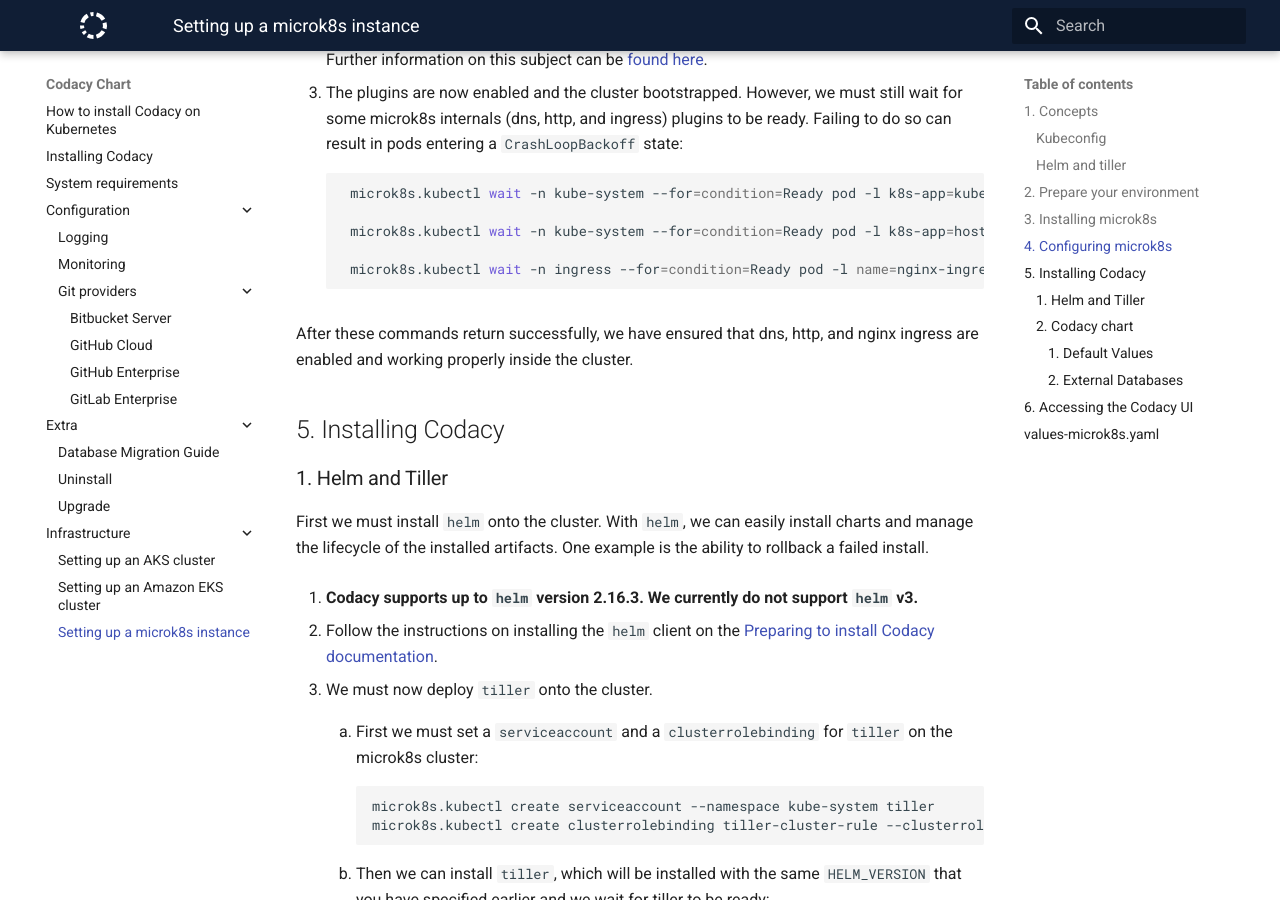
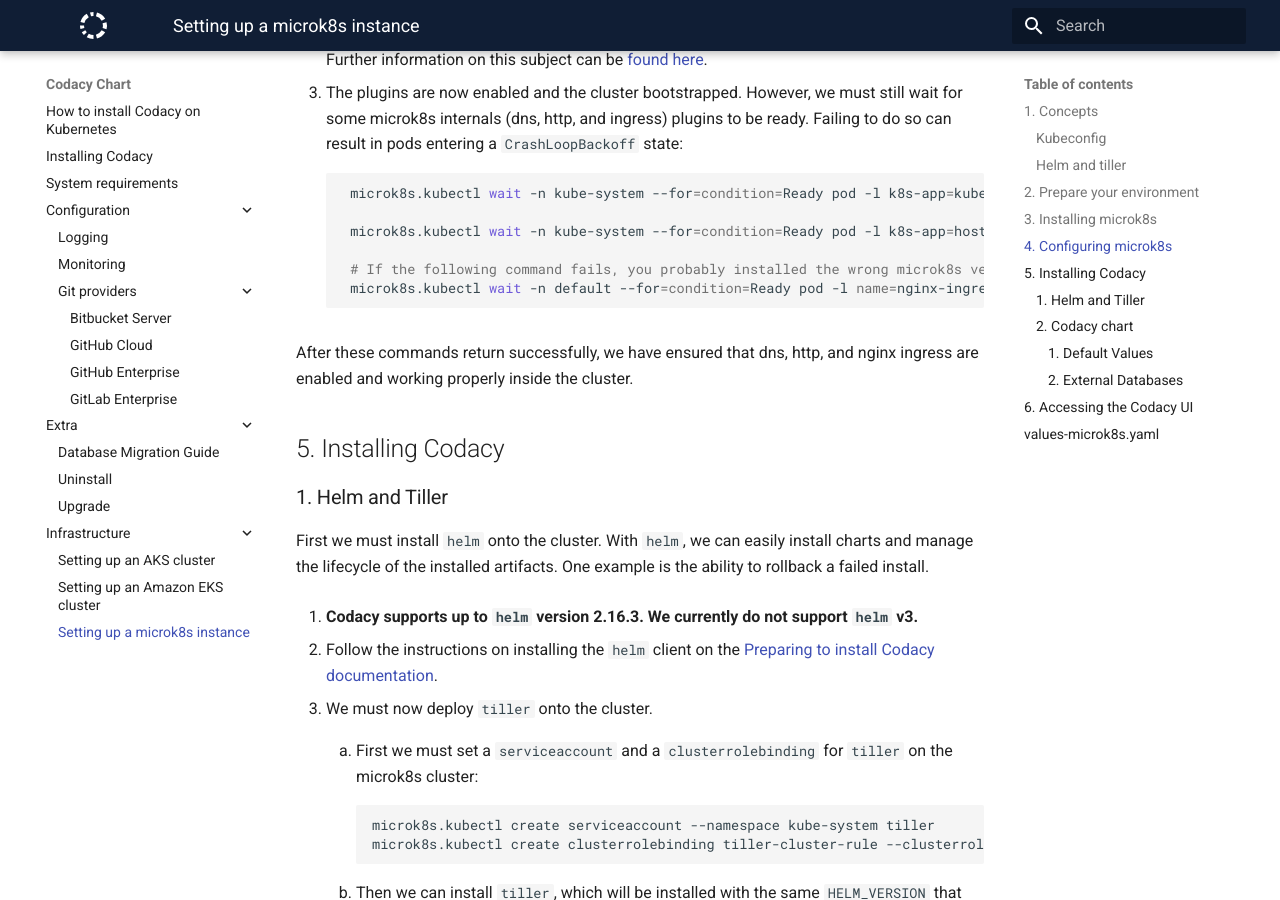
Before and after one commit to codacy/chart, an MkDocs documentation site: the page built from docs/infrastructure/microk8s-quickstart.md, in a window 1280 px wide and 900 px high, scrolled down 2151 px. Built offline with MkDocs 1.6.1 and Material for MkDocs 9.7.7, drawn with Linux system fonts in a browser that asks for light colours.

Commit message:
microk8s ingress wait on default

````diff
--- a/docs/infrastructure/microk8s-quickstart.md
+++ b/docs/infrastructure/microk8s-quickstart.md
@@ -43,7 +43,6 @@
 
     ```bash
     sudo apt update && sudo apt install nfs-common -y
-
     ```
 
 2.  Install microk8s. Codacy is supported up to kubernetes 1.15. Therefore we recommend following the [official documentation on how to install microk8s](https://microk8s.io/docs/) with the `1.15/stable` channel.
@@ -86,7 +85,8 @@
 
      microk8s.kubectl wait -n kube-system --for=condition=Ready pod -l k8s-app=hostpath-provisioner
 
-     microk8s.kubectl wait -n ingress --for=condition=Ready pod -l name=nginx-ingress-microk8s
+     # If the following command fails, you probably installed the wrong microk8s version
+     microk8s.kubectl wait -n default --for=condition=Ready pod -l name=nginx-ingress-microk8s
     ```
 
 After these commands return successfully, we have ensured that dns, http, and nginx ingress are enabled and working properly inside the cluster.
````
